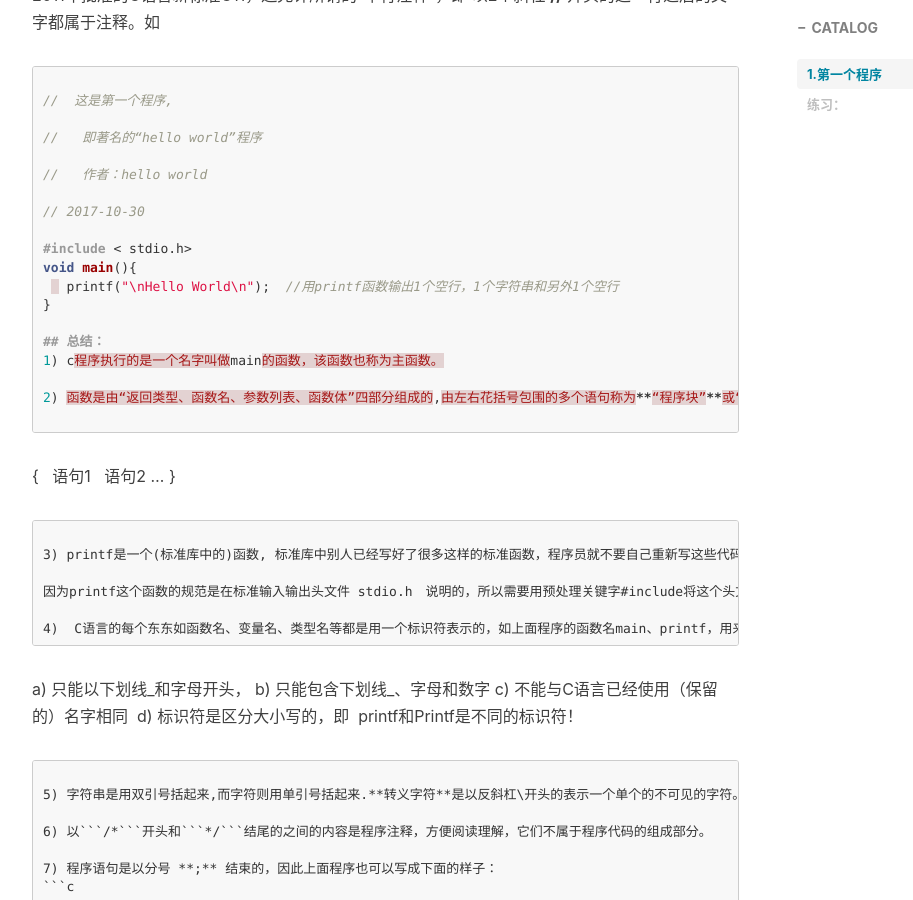
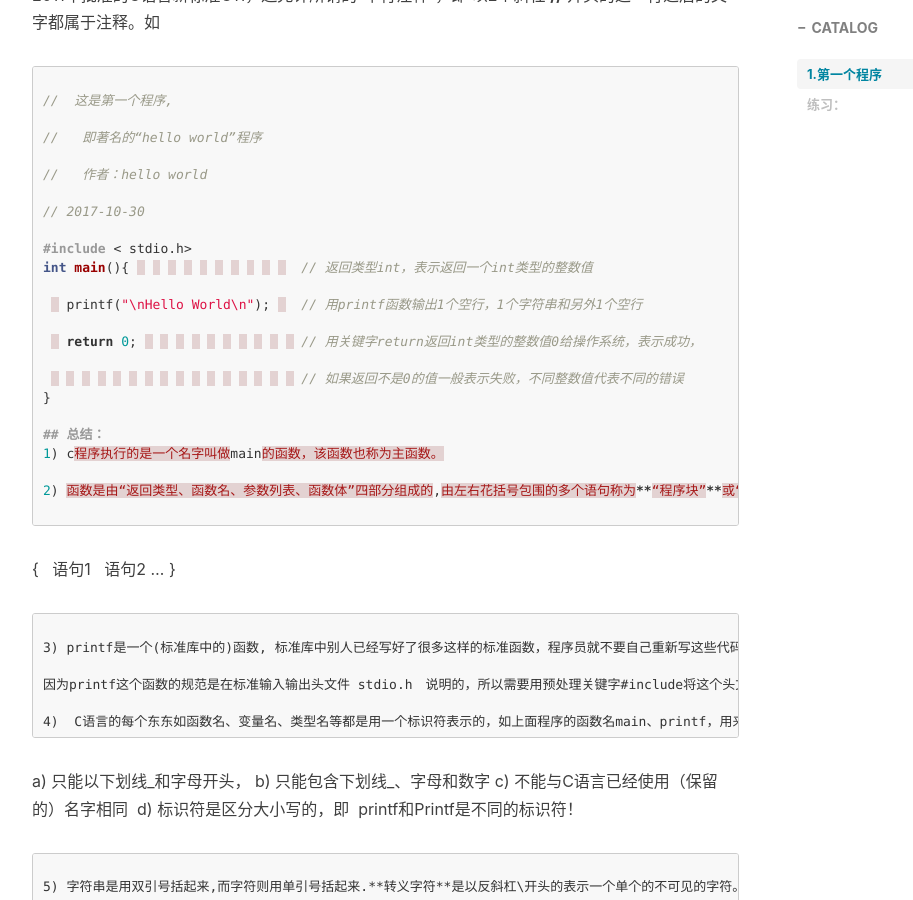
Before and after one commit to xuepro/xuepro.github.io, a Jekyll site: the page built from _posts/2017-10-30-1. C语言教程-第一个程序.md, in a window 1280 px wide and 900 px high, scrolled down 3175 px. Shown: the whole window, without its empty margins (233-1146 px from the left). Built offline with Jekyll 4.4.1, drawn with Linux system fonts in a browser that asks for light colours; nearby versions of some CDN libraries; comment, search, counter and statistics services are not loaded.

Commit message:
Update 2017-10-30-1. C语言教程-第一个程序.md

```diff
--- a/_posts/2017-10-30-1. C语言教程-第一个程序.md
+++ b/_posts/2017-10-30-1. C语言教程-第一个程序.md
@@ -119,8 +119,13 @@ void main(){
 
 #include < stdio.h>
 
-void main(){
-   printf("\nHello World\n");  //用printf函数输出1个空行，1个字符串和另外1个空行
+int main(){                      // 返回类型int，表示返回一个int类型的整数值
+
+   printf("\nHello World\n");    // 用printf函数输出1个空行，1个字符串和另外1个空行
+
+   return 0;                     // 用关键字return返回int类型的整数值0给操作系统，表示成功，
+
+                                 // 如果返回不是0的值一般表示失败，不同整数值代表不同的错误
 }
 
 ## 总结：
```
